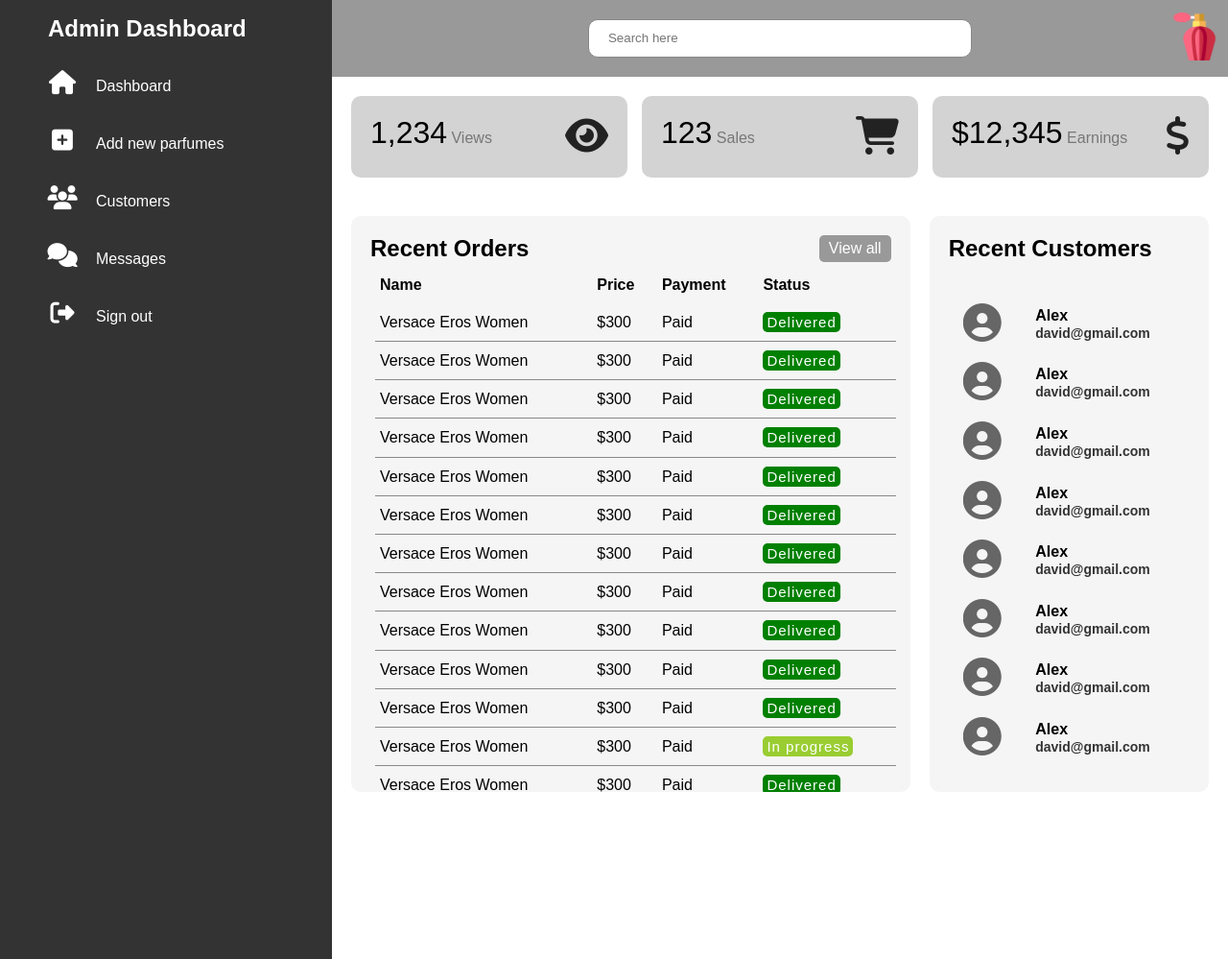
After one commit to andreimireuta/PerMa, a PHP site: page /adminDashboard.php in a window 1280 px wide. The commit adds this page. Shown: the whole page at 96% size. Run offline with PHP 8.4, Linux system fonts and the light colour scheme; some libraries are stand-ins or nearby versions.

Commit message:
Added the admin dashboard page

```diff
--- /dev/null
+++ b/adminDashboard.php
@@ -0,0 +1,295 @@
+<!DOCTYPE html>
+<html lang="en">
+<head>
+    <meta charset="UTF-8">
+    <meta http-equiv="X-UA-Compatible" content="IE=edge">
+    <meta name="viewport" content="width=device-width, initial-scale=1.0">
+    <link rel="stylesheet" href="styles/adminDashboard.css">
+    <script src="https://kit.fontawesome.com/a076d05399.js"></script>
+    <link href="styles/adminDashboard.css?v=<?php echo time(); ?>" rel="stylesheet" type="text/css" />
+    <title>Dashboard</title>
+</head>
+<body>
+
+    <div class="container">
+        <div class="navigation">
+            <ul>
+                <li>
+                    <a href="#">
+                        <span class="title" id="admin"><h2>Admin Dashboard</h2></span>
+                    </a>
+
+                </li>
+                <li>
+                    <a href="#">
+                        <span class="icon"><i class="fas fa-home"></i></span>
+                        <span class="title">Dashboard</span>
+                    </a>
+
+                </li>
+                <li>
+                    <a href="#">
+                        <span class="icon"><i class="fas fa-plus-square"></i></span>
+                        <span class="title">Add new parfumes</span>
+                    </a>
+
+                </li>
+                <li>
+                    <a href="#">
+                        <span class="icon"><i class="fas fa-users"></i></span>
+                        <span class="title">Customers</span>
+                    </a>
+
+                </li>
+                <li>
+                    <a href="#">
+                        <span class="icon"><i class="fas fa-comments"></i></span>
+                        <span class="title">Messages</span>
+                    </a>
+
+                </li>
+                <li>
+                    <a href="#">
+                       <span class="icon"><i class="fas fa-sign-out-alt"></i></span>
+                        <span class="title">Sign out</span>
+                    </a>
+                </li>
+            </ul>
+        </div>
+
+        <div class="main">
+            <div class="topbar">
+                <div class="toggle"></div>
+                <div class="search">
+                    <label for="search">
+                        <input type="text" placeholder="Search here" name="search">
+                    </label>
+                </div>
+                <div class="user">
+                    <img src="images/fragrance.png" alt="">
+                </div>
+            </div>
+
+            <div class="cardBox">
+                <div class="card">
+                    <div>
+                        <span class="numbers">1,234</span>
+                        <span class="cardName">Views</span>
+                    </div>
+                    <div class="iconBox">
+                        <i class="fas fa-eye"></i>
+                    </div>
+                </div>
+                <div class="card">
+                    <div>
+                        <span class="numbers">123</span>
+                        <span class="cardName">Sales</span>
+                    </div>
+                    <div class="iconBox">
+                    <i class="fas fa-shopping-cart"></i>
+                    </div>
+                </div>
+                <div class="card">
+                    <div>
+                        <span class="numbers">$12,345</span>
+                        <span class="cardName">Earnings</span>
+                    </div>
+                    <div class="iconBox">
+                    <i class="fas fa-dollar-sign"></i>
+                    </div>
+                </div>
+            </div>
+
+            <div class="details">
+                <div class="recentOrders">
+                    <div class="cardHeader">
+                        <h2>Recent Orders</h2>
+                        <a href="#" class="btn">View all</a>
+                    </div>
+
+                    <table>
+                    <thead>
+                        <tr>
+                            <td>Name</td>
+                            <td>Price</td>
+                            <td>Payment</td>
+                            <td>Status</td>
+                        </tr>
+                    </thead>
+                    <tbody>
+                        <tr>
+                            <td>Versace Eros Women</td>
+                            <td>$300</td>
+                            <td>Paid</td>
+                            <td><span class="status delivered">Delivered</span></td>
+
+                        </tr>
+                        <tr>
+                            <td>Versace Eros Women</td>
+                            <td>$300</td>
+                            <td>Paid</td>
+                            <td><span class="status delivered">Delivered</span></td>
+
+                        </tr>
+                        <tr>
+                            <td>Versace Eros Women</td>
+                            <td>$300</td>
+                            <td>Paid</td>
+                            <td><span class="status delivered">Delivered</span></td>
+
+                        </tr>
+                        <tr>
+                            <td>Versace Eros Women</td>
+                            <td>$300</td>
+                            <td>Paid</td>
+                            <td><span class="status delivered">Delivered</span></td>
+
+                        </tr>
+                        <tr>
+                            <td>Versace Eros Women</td>
+                            <td>$300</td>
+                            <td>Paid</td>
+                            <td><span class="status delivered">Delivered</span></td>
+
+                        </tr>
+                        <tr>
+                            <td>Versace Eros Women</td>
+                            <td>$300</td>
+                            <td>Paid</td>
+                            <td><span class="status delivered">Delivered</span></td>
+
+                        </tr>
+                        <tr>
+                            <td>Versace Eros Women</td>
+                            <td>$300</td>
+                            <td>Paid</td>
+                            <td><span class="status delivered">Delivered</span></td>
+
+                        </tr>
+                        <tr>
+                            <td>Versace Eros Women</td>
+                            <td>$300</td>
+                            <td>Paid</td>
+                            <td><span class="status delivered">Delivered</span></td>
+
+                        </tr>
+                        <tr>
+                            <td>Versace Eros Women</td>
+                            <td>$300</td>
+                            <td>Paid</td>
+                            <td><span class="status delivered">Delivered</span></td>
+
+                        </tr>
+                        <tr>
+                            <td>Versace Eros Women</td>
+                            <td>$300</td>
+                            <td>Paid</td>
+                            <td><span class="status delivered">Delivered</span></td>
+
+                        </tr>
+                        <tr>
+                            <td>Versace Eros Women</td>
+                            <td>$300</td>
+                            <td>Paid</td>
+                            <td><span class="status delivered">Delivered</span></td>
+
+                        </tr>
+                        <tr>
+                            <td>Versace Eros Women</td>
+                            <td>$300</td>
+                            <td>Paid</td>
+                            <td><span class="status inprogress">In progress</span></td>
+
+                        </tr>
+                        <tr>
+                            <td>Versace Eros Women</td>
+                            <td>$300</td>
+                            <td>Paid</td>
+                            <td><span class="status delivered">Delivered</span></td>
+
+                        </tr>
+                        <tr>
+                            <td>Versace Eros Women</td>
+                            <td>$300</td>
+                            <td>Waiting</td>
+                            <td><span class="status inprogress">In progress</span></td>
+
+                        </tr>
+                        <tr>
+                            <td>Versace Eros Women</td>
+                            <td>$300</td>
+                            <td>Paid</td>
+                            <td><span class="status delivered">Delivered</span></td>
+
+                        </tr>
+                        <tr>
+                            <td>Versace Eros Women</td>
+                            <td>$300</td>
+                            <td>Paid</td>
+                            <td><span class="status delivered">Delivered</span></td>
+
+                        </tr>
+                        <tr>
+                            <td>Versace Eros Women</td>
+                            <td>$300</td>
+                            <td>Paid</td>
+                            <td><span class="status return">Return</span></td>
+
+                        </tr>
+                    </tbody>
+                </table>
+
+                </div>
+
+
+
+                <div class="recentCustomers">
+                    <div class="cardHeader">
+                        <h2>Recent Customers</h2>
+                    </div>
+                    <table>
+                        <tbody>
+                            <tr>
+                                <td><i class="fas fa-user-circle"></i></td>
+                                <td><h4>Alex <br><span> david@gmail.com</span></h4></td>
+                            </tr>
+                            <tr>
+                                <td><i class="fas fa-user-circle"></i></td>
+                                <td><h4>Alex <br><span> david@gmail.com</span></h4></td>
+                            </tr>
+                            <tr>
+                                <td><i class="fas fa-user-circle"></i></td>
+                                <td><h4>Alex <br><span> david@gmail.com</span></h4></td>
+                            </tr>
+                            <tr>
+                                <td><i class="fas fa-user-circle"></i></td>
+                                <td><h4>Alex <br><span> david@gmail.com</span></h4></td>
+                            </tr>
+                            <tr>
+                                <td><i class="fas fa-user-circle"></i></td>
+                                <td><h4>Alex <br><span> david@gmail.com</span></h4></td>
+                            </tr>
+                            <tr>
+                                <td><i class="fas fa-user-circle"></i></td>
+                                <td><h4>Alex <br><span> david@gmail.com</span></h4></td>
+                            </tr>
+                            <tr>
+                                <td><i class="fas fa-user-circle"></i></td>
+                                <td><h4>Alex <br><span> david@gmail.com</span></h4></td>
+                            </tr>
+                            <tr>
+                                <td><i class="fas fa-user-circle"></i></td>
+                                <td><h4>Alex <br><span> david@gmail.com</span></h4></td>
+                            </tr>
+                        </tbody>
+                    </table>
+                </div>
+            </div>
+
+        </div>
+
+
+    </div>
+
+</body>
+</html>
--- a/loginadmin.php
+++ b/loginadmin.php
@@ -18,11 +18,11 @@
             <h3 class="toggle-button-adm">Admin Log In</h3>
         </div>
 
-        <form class="input-group" action="php_scripts/loginProcess.php"  id="login" method="POST">
+        <form class="input-group" action="php_scripts/loginAdmin.php"  id="login" method="POST">
 
             <div class="input">
                 <i class="fas fa-user" aria-hidden="false"></i>
-                <input type="text" name="username" class="input-field" placeholder=" Admin username" required>
+                <input type="text" name="adminname" class="input-field" placeholder=" Admin username" required>
             </div>
             <div class="input">
                 <i class="fas fa-lock"></i>
--- a/php_scripts/loginProcess.php
+++ b/php_scripts/loginProcess.php
@@ -1,7 +1,7 @@
 <?php
 if ($_SERVER["REQUEST_METHOD"] == "POST") {
     $username = "";
-    $email = "";
+    $password= "";
     $errorrs = array();
 
     //connect to theb database
--- /dev/null
+++ b/styles/adminDashboard.css
@@ -0,0 +1,279 @@
+*{
+    margin: 0;
+    font-family: Arial, Helvetica, sans-serif;
+    box-sizing: border-box;
+}
+body{
+    overflow-x: hidden;
+}
+.container{
+    display: flex;
+    justify-content: space-between;
+    position: relative;
+    width: 100%;
+}
+.navigation{
+    position: relative;
+    width:20%;
+    height: 100vh;
+    max-height: 100vh;
+    background-color: #333;
+    transition: 0.8s all ease;
+    overflow:hidden;
+}
+.navigation ul{
+    position: sticky;
+    top: 0;
+    left: 0;
+    width: 100%;
+}
+
+.navigation ul li {
+    position: relative;
+    width: 100%;
+    list-style: none;
+}
+.navigation ul li:hover{
+    background-color:#999;
+}
+.navigation ul li:hover:nth-child(1):hover{
+    background: transparent;
+}
+.navigation ul li a{
+    position: relative;
+    display: block;
+    width: 100%;
+    display: flex;
+    text-decoration: none;
+    color: #fff;
+}
+.navigation ul li a .icon{
+    position: relative;
+    display: block;
+    min-width: 50px;
+    height: 60px;
+    line-height: 60px;
+    text-align: center;
+}
+.navigation ul li a .fas{
+    color: #fff;
+    font-size: 25px;
+}
+
+.navigation ul li a .title{
+    position: relative;
+    display: block;
+    padding: 0 10px;
+    height: 60px;
+    line-height: 60px;
+    white-space: nowrap;
+}
+
+.main{
+    position: relative;
+    width: 81%;
+
+    min-height: 100vh;
+    background: #fff;
+}
+.main .topbar{
+    width: 100%;
+    background: #999;
+    height: 8%;
+    display: flex;
+    justify-content: space-between;
+    align-items: center;
+}
+.main .topbar .user img{
+    position: relative;
+    top:0;
+    border-radius: 15px;
+    right: 5px;
+    height: 50px;
+    width: 60px;
+}
+.toggle{
+    position: relative;
+    width: 60px;
+    height: 60px;
+    background: #999;
+}
+.search{
+    position: relative;
+    width: 400px;
+    margin: 0 10px;
+}
+.search label{
+    position: relative;
+    width: 400px;
+}
+.search label input{
+    width: 100%;
+    height: 40px;
+    border-radius: 10px;
+    outline: none;
+    padding: 5px 20px;
+    border: 1px solid #888;
+}
+.cardBox{
+    position: relative;
+    width: 100%;
+    padding: 20px;
+    display: grid;
+    grid-template-columns: repeat(3,1fr);
+    gap: 15px;
+
+}
+.cardBox .card{
+    position: relative;
+    background: lightgray;
+    border-radius: 10px;
+    padding: 20px;
+    display: flex;
+    justify-content: space-between;
+    cursor: pointer;
+}
+.cardBox .numbers{
+    font-size: 2em;
+    position: relative;
+    font-weight: 500;
+}
+.cardBox .cardName{
+    color: #777;
+}
+.cardBox .iconBox{
+    color: #222;
+    font-size: 2.5em;
+}
+
+.details{
+    position: relative;
+    width: 100%;
+    padding: 20px;
+    display: grid;
+    gap: 20px;
+    grid-template-columns: 2fr 1fr;
+}
+.details .recentOrders{
+    position: relative;
+    display: grid;
+    min-width: 350px;
+    max-height: 600px;
+    overflow-y: scroll;
+    background: whitesmoke;
+    border-radius: 10px;
+    padding: 20px;
+}
+.cardHeader{
+    display: flex;
+    justify-content: space-between;
+    align-items: flex-start;
+}
+
+.btn{
+    position: relative;
+    padding: 5px 10px;
+    background: #999;
+    border-radius: 5px;
+    text-decoration: none;
+    color: white;
+}
+.details table{
+    width: 100%;
+    margin: 5px;
+    border-collapse: collapse;
+}
+.details table thead td{
+    font-weight: 600;
+}
+.details .recentOrders table tbody tr{
+    border-bottom: 1px solid #888;
+    line-height: 1.2;
+}
+.details .recentOrders table td{
+    padding: 10px 5px;
+}
+
+.details .recentOrders table tbody tr:hover{
+    background: #888;
+    color: white;
+}
+
+.status{
+    position: relative;
+    background: gray;
+    padding: 2px 4px;
+    color: white;
+    border-radius: 5px;
+    font-size: 15px;
+    letter-spacing: 1px;
+    font-weight: 300;
+}
+.delivered{
+    background: green;
+}
+.inprogress{
+    background: yellowgreen;
+}
+.return{
+    background: red;
+}
+
+.details .recentCustomers{
+    position: relative;
+    display: grid;
+    min-height: 200px;
+    max-height: 600px;
+    background: whitesmoke;
+    border-radius: 10px;
+    padding: 20px;
+}
+
+.recentCustomers .fas{
+    position: relative;
+    width: 40px;
+    font-size: 40px;
+    color: #666;
+    height: 40px;
+    overflow:hidden;
+}
+.details .recentCustomers table tbody tr:hover{
+    background: #888;
+    color: white;
+}
+.details .recentCustomers table tbody tr td h4 span{
+    font-size: 14px;
+    color: #333;
+}
+.details .recentCustomers table tbody tr td{
+    padding: 7px 10px;
+}
+
+
+
+
+
+
+
+
+@media(max-width:1300px){
+    .navigation{
+        width: 30%;
+    }
+}
+@media(max-width:1000px){
+    .navigation{
+        width: 35%;
+    }
+}
+@media(max-width:950px){
+    .navigation{
+        width: 10%;
+        min-width: 100px;
+        z-index: 1;
+    }
+    #admin h2{
+       color: #333;
+       font-size: 0;
+    }
+}
```
Also changed, not shown: php_scripts/loginAdmin.php (added, +72 -0 lines), styles/home.css (+8 -1 lines).
